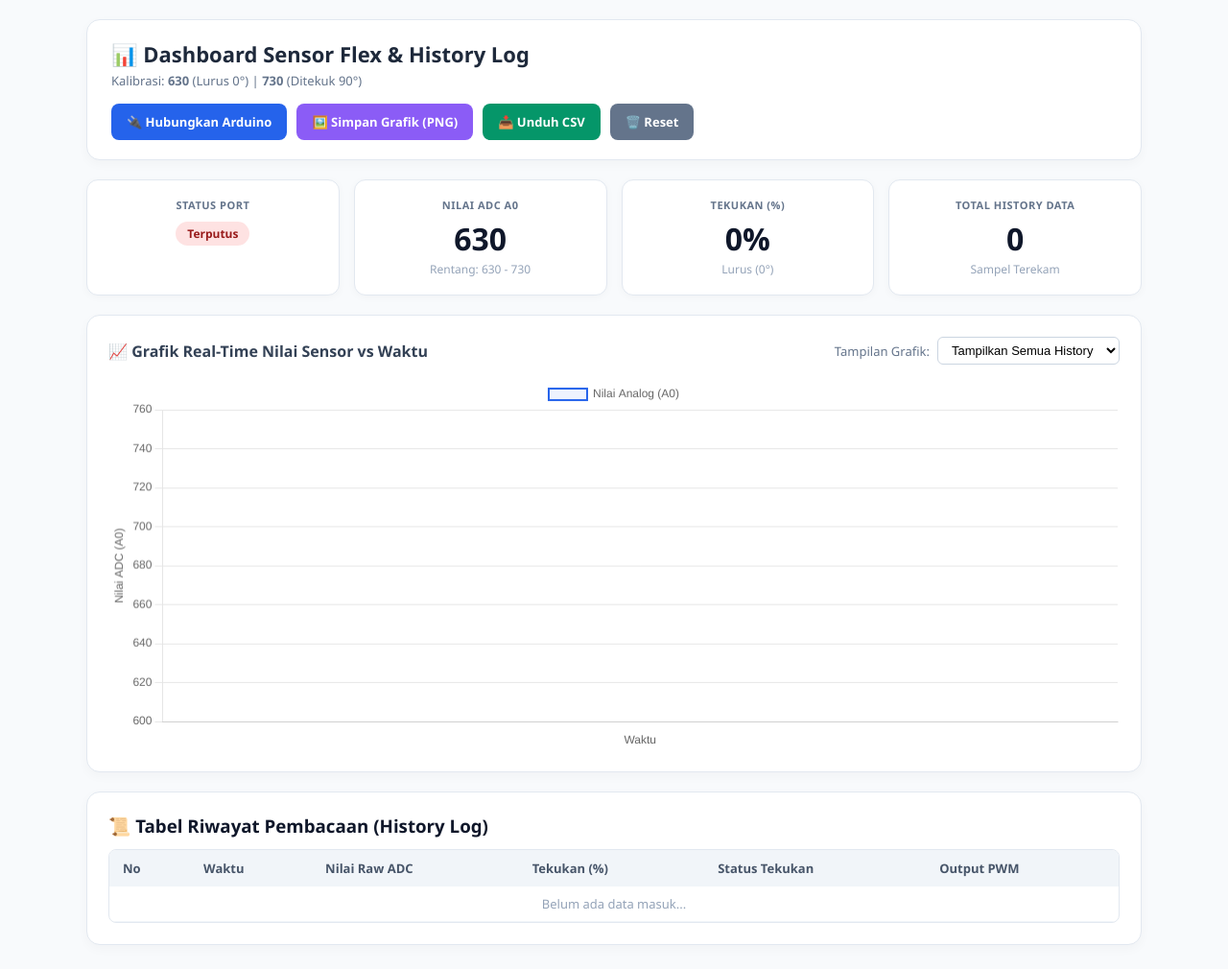
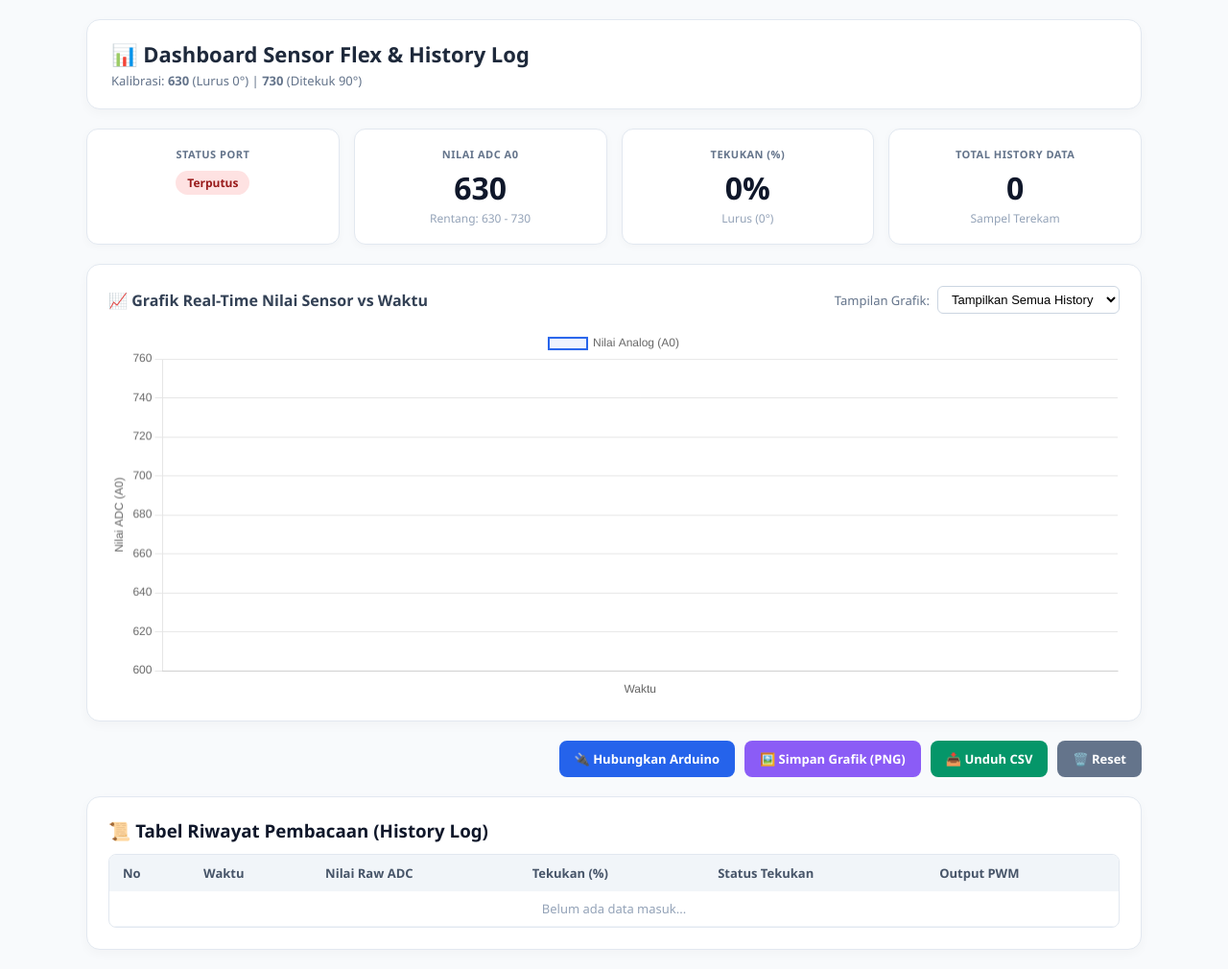
Before and after one commit to Alfarizal27/Fingerbending, a website: page index.html in a window 1280 px wide. Shown: the whole page at 96% size. Drawn offline with nearby package versions, Linux system fonts and the light colour scheme.

```diff
--- a/assets/css/style.css
+++ b/assets/css/style.css
@@ -85,6 +85,13 @@
   max-height: 250px; overflow-y: auto; margin-top: 12px;
   border: 1px solid #e2e8f0; border-radius: 8px;
 }
+
+/* Tambahkan di baris paling bawah css/style.css */
+.action-bar {
+  margin-bottom: 20px;
+  justify-content: flex-end; /* Menggeser tombol ke kanan bawah grafik, bisa diganti 'center' kalau mau rata tengah */
+}
+
 table { width: 100%; border-collapse: collapse; font-size: 13px; text-align: left; }
 th { background: #f1f5f9; padding: 10px 14px; font-weight: 600; color: #475569; position: sticky; top: 0; }
 td { padding: 9px 14px; border-bottom: 1px solid #f1f5f9; color: #334155; }
--- a/index.html
+++ b/index.html
@@ -5,11 +5,8 @@
   <meta name="viewport" content="width=device-width, initial-scale=1.0">
   <title>Dashboard Sensor Flex - History & Save Chart</title>
 
-  <!-- CSS Internal & CDN -->
   <link rel="stylesheet" href="assets/css/style.css">
   <script src="https://cdn.jsdelivr.net/npm/chart.js"></script>
-
-  <!-- App Script (defer agar dipanggil setelah DOM selesai load) -->
   <script src="assets/js/app.js" defer></script>
 </head>
 <body>
@@ -19,12 +16,6 @@
     <div class="title-area">
       <h1>📊 Dashboard Sensor Flex & History Log</h1>
       <p>Kalibrasi: <strong>630</strong> (Lurus 0°) | <strong>730</strong> (Ditekuk 90°)</p>
-    </div>
-    <div class="btn-group">
-      <button id="btnConnect" class="btn-connect" onclick="toggleConnect()">🔌 Hubungkan Arduino</button>
-      <button id="btnSaveImg" class="btn-save-img" onclick="saveChartImage()">🖼️ Simpan Grafik (PNG)</button>
-      <button id="btnExport" class="btn-export" onclick="exportCSV()" disabled>📥 Unduh CSV</button>
-      <button id="btnClear" class="btn-clear" onclick="clearData()">🗑️ Reset</button>
     </div>
   </header>
 
@@ -65,6 +56,14 @@
     <canvas id="flexChart" height="110"></canvas>
   </div>
 
+  <!-- TOMBOL KONTROL DIPINDAH KE SINI (DI BAWAH GRAFIK) -->
+  <div class="btn-group action-bar">
+    <button id="btnConnect" class="btn-connect" onclick="toggleConnect()">🔌 Hubungkan Arduino</button>
+    <button id="btnSaveImg" class="btn-save-img" onclick="saveChartImage()">🖼️ Simpan Grafik (PNG)</button>
+    <button id="btnExport" class="btn-export" onclick="exportCSV()" disabled>📥 Unduh CSV</button>
+    <button id="btnClear" class="btn-clear" onclick="clearData()">🗑️ Reset</button>
+  </div>
+
   <div class="history-container">
     <h3>📜 Tabel Riwayat Pembacaan (History Log)</h3>
     <div class="table-wrapper">
```
